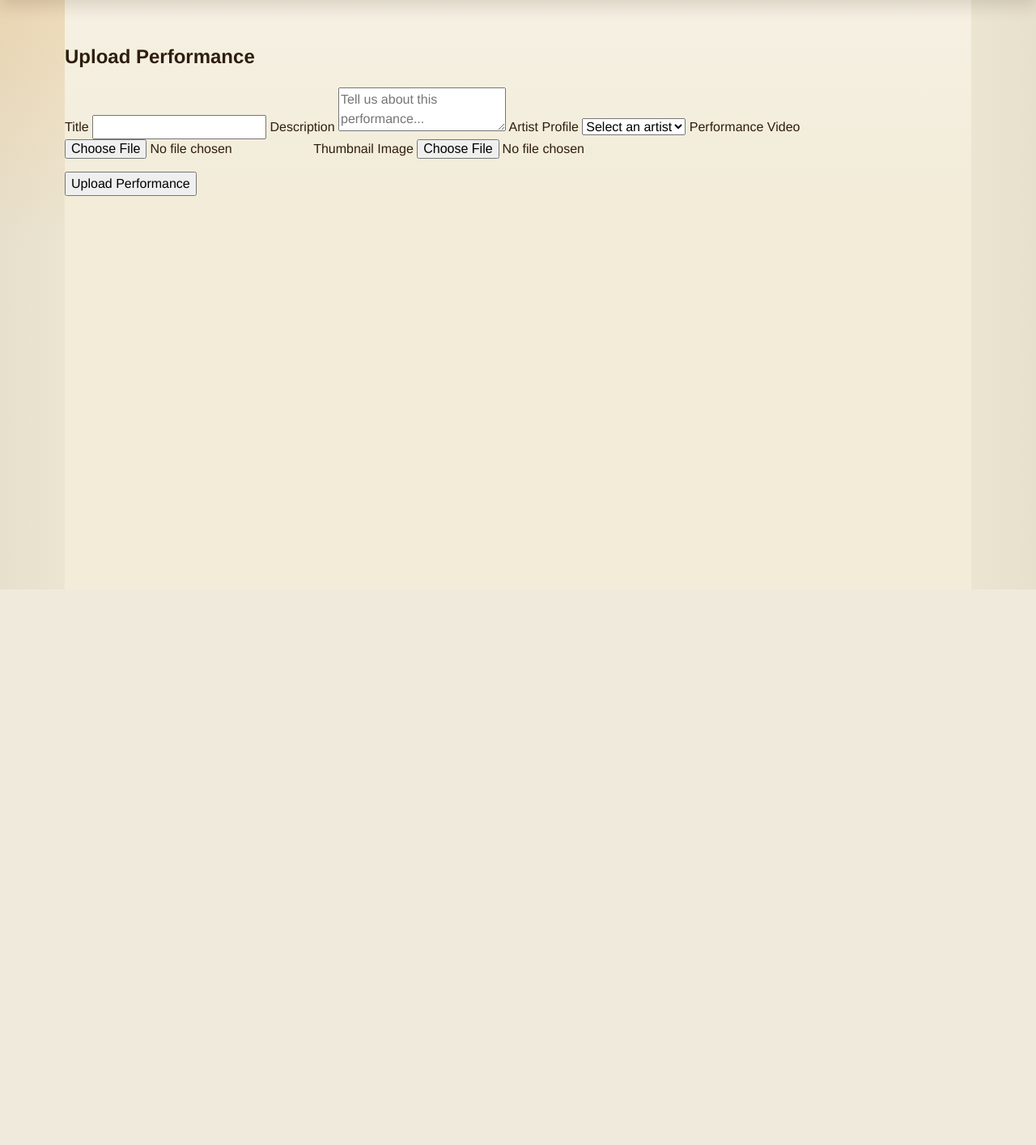
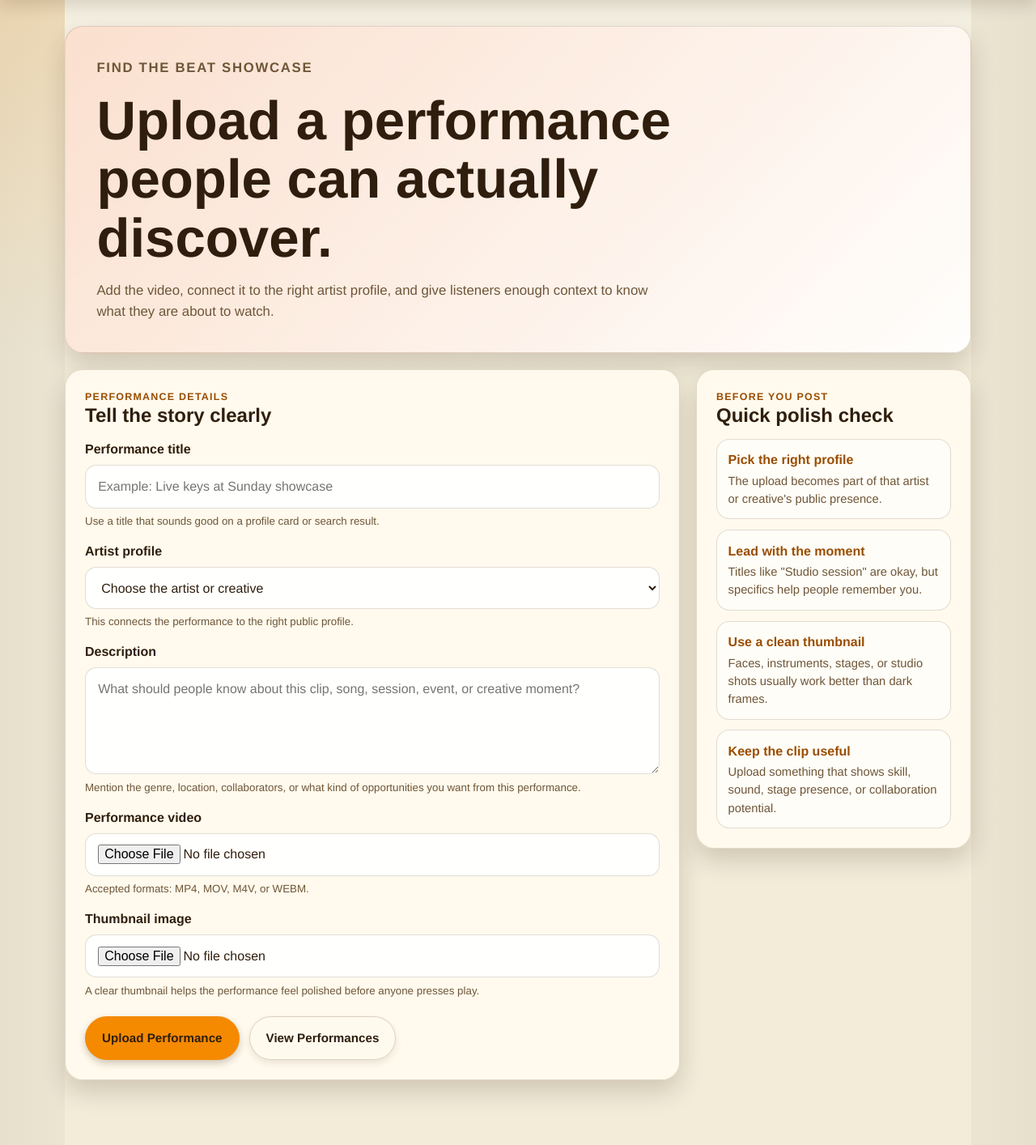
Before and after one commit to shayreneabee/find-the-beat, a Flask app: page /upload in a window 1280 px wide. Shown: the part 118-1532 px from the top of the page at 81% size. Before the commit the page ends 846 px from the top, so only its background shows below. Run offline with Flask 3, Linux system fonts and the light colour scheme; some libraries are stand-ins or nearby versions.

Commit message:
Polish performance upload page

```diff
--- a/templates/upload_performance.html
+++ b/templates/upload_performance.html
@@ -1,35 +1,225 @@
 {% extends "base.html" %}
 
-{% block title %}Upload Performance{% endblock %}
+{% block title %}Upload Performance • Find the Beat{% endblock %}
+
+{% block head %}
+<style>
+  .upload-shell {
+    display: grid;
+    gap: 1.25rem;
+  }
+
+  .upload-hero,
+  .upload-panel,
+  .upload-tips {
+    background: var(--card);
+    border: 1px solid var(--line);
+    border-radius: 22px;
+    box-shadow: var(--shadow);
+  }
+
+  .upload-hero {
+    display: grid;
+    gap: 1rem;
+    padding: clamp(1.25rem, 4vw, 2.4rem);
+    background:
+      linear-gradient(135deg, rgba(228, 87, 46, 0.16), rgba(255, 255, 255, 0.82)),
+      var(--card);
+  }
+
+  .upload-eyebrow {
+    margin: 0;
+    color: var(--accent-dark);
+    font-size: 0.78rem;
+    font-weight: 900;
+    letter-spacing: 0.1em;
+    text-transform: uppercase;
+  }
+
+  .upload-hero h1,
+  .upload-panel h2,
+  .upload-tips h2 {
+    margin: 0;
+    line-height: 1.08;
+  }
+
+  .upload-hero h1 {
+    max-width: 820px;
+    font-size: clamp(2rem, 6vw, 4.2rem);
+  }
+
+  .upload-hero p {
+    max-width: 720px;
+    margin: 0;
+    color: var(--muted);
+    font-size: 1.05rem;
+  }
+
+  .upload-layout {
+    display: grid;
+    gap: 1.25rem;
+  }
+
+  .upload-panel,
+  .upload-tips {
+    padding: clamp(1rem, 3vw, 1.5rem);
+  }
+
+  .upload-form {
+    display: grid;
+    gap: 1rem;
+    margin-top: 1.1rem;
+  }
+
+  .field-group {
+    display: grid;
+    gap: 0.45rem;
+  }
+
+  .field-group label {
+    font-weight: 900;
+  }
+
+  .field-group small {
+    color: var(--muted);
+    line-height: 1.35;
+  }
+
+  .upload-form input,
+  .upload-form textarea,
+  .upload-form select {
+    width: 100%;
+    min-height: 52px;
+    padding: 0.85rem 0.95rem;
+    border: 1px solid var(--line);
+    border-radius: 14px;
+    background: rgba(255, 255, 255, 0.86);
+    color: var(--text);
+  }
+
+  .upload-form textarea {
+    min-height: 132px;
+    resize: vertical;
+  }
+
+  .file-drop {
+    border: 1px dashed rgba(228, 87, 46, 0.46);
+    background: rgba(255, 228, 216, 0.32);
+  }
+
+  .upload-actions {
+    display: flex;
+    gap: 0.75rem;
+    flex-wrap: wrap;
+    align-items: center;
+    padding-top: 0.4rem;
+  }
+
+  .upload-actions .button {
+    border-radius: 999px;
+  }
+
+  .tip-list {
+    display: grid;
+    gap: 0.8rem;
+    margin: 1rem 0 0;
+    padding: 0;
+    list-style: none;
+  }
+
+  .tip-list li {
+    display: grid;
+    gap: 0.15rem;
+    padding: 0.85rem;
+    border: 1px solid var(--line);
+    border-radius: 16px;
+    background: rgba(255, 255, 255, 0.58);
+  }
+
+  .tip-list strong {
+    color: var(--accent-dark);
+  }
+
+  .tip-list span {
+    color: var(--muted);
+    font-size: 0.92rem;
+  }
+
+  @media (min-width: 860px) {
+    .upload-layout {
+      grid-template-columns: minmax(0, 1fr) 340px;
+      align-items: start;
+    }
+  }
+</style>
+{% endblock %}
 
 {% block content %}
-<section class="form-card">
-    <h1>Upload Performance</h1>
+<section class="upload-shell">
+  <div class="upload-hero">
+    <p class="upload-eyebrow">Find the Beat showcase</p>
+    <h1>Upload a performance people can actually discover.</h1>
+    <p>Add the video, connect it to the right artist profile, and give listeners enough context to know what they are about to watch.</p>
+  </div>
 
-    <form method="POST" enctype="multipart/form-data">
-        <label>Title</label>
-        <input type="text" name="title" required>
+  <div class="upload-layout">
+    <section class="upload-panel">
+      <p class="upload-eyebrow">Performance details</p>
+      <h2>Tell the story clearly</h2>
 
-        <label>Description</label>
-        <textarea name="description" placeholder="Tell us about this performance..."></textarea>
+      <form class="upload-form" method="POST" enctype="multipart/form-data">
+        <div class="field-group">
+          <label for="title">Performance title</label>
+          <input id="title" type="text" name="title" placeholder="Example: Live keys at Sunday showcase" required>
+          <small>Use a title that sounds good on a profile card or search result.</small>
+        </div>
 
-        <label>Artist Profile</label>
-        <select name="profile_id" required>
-            <option value="">Select an artist</option>
+        <div class="field-group">
+          <label for="profile_id">Artist profile</label>
+          <select id="profile_id" name="profile_id" required>
+            <option value="">Choose the artist or creative</option>
             {% for p in profiles %}
-                <option value="{{ p.id }}">{{ p.display_name }} — {{ p.role }}</option>
+              <option value="{{ p.id }}">{{ p.display_name }} — {{ p.role }}</option>
             {% endfor %}
-        </select>
+          </select>
+          <small>This connects the performance to the right public profile.</small>
+        </div>
 
-        <label>Performance Video</label>
-        <input type="file" name="video" accept=".mp4,.mov,.m4v,.webm">
+        <div class="field-group">
+          <label for="description">Description</label>
+          <textarea id="description" name="description" placeholder="What should people know about this clip, song, session, event, or creative moment?"></textarea>
+          <small>Mention the genre, location, collaborators, or what kind of opportunities you want from this performance.</small>
+        </div>
 
-        <label>Thumbnail Image</label>
-        <input type="file" name="thumb" accept=".jpg,.jpeg,.png,.webp">
+        <div class="field-group">
+          <label for="video">Performance video</label>
+          <input class="file-drop" id="video" type="file" name="video" accept=".mp4,.mov,.m4v,.webm">
+          <small>Accepted formats: MP4, MOV, M4V, or WEBM.</small>
+        </div>
 
-        <div style="margin-top:16px;">
-            <button type="submit">Upload Performance</button>
+        <div class="field-group">
+          <label for="thumb">Thumbnail image</label>
+          <input class="file-drop" id="thumb" type="file" name="thumb" accept=".jpg,.jpeg,.png,.webp">
+          <small>A clear thumbnail helps the performance feel polished before anyone presses play.</small>
         </div>
-    </form>
+
+        <div class="upload-actions">
+          <button class="button primary" type="submit">Upload Performance</button>
+          <a class="button secondary" href="{{ url_for('performances') }}">View Performances</a>
+        </div>
+      </form>
+    </section>
+
+    <aside class="upload-tips">
+      <p class="upload-eyebrow">Before you post</p>
+      <h2>Quick polish check</h2>
+      <ul class="tip-list">
+        <li><strong>Pick the right profile</strong><span>The upload becomes part of that artist or creative's public presence.</span></li>
+        <li><strong>Lead with the moment</strong><span>Titles like "Studio session" are okay, but specifics help people remember you.</span></li>
+        <li><strong>Use a clean thumbnail</strong><span>Faces, instruments, stages, or studio shots usually work better than dark frames.</span></li>
+        <li><strong>Keep the clip useful</strong><span>Upload something that shows skill, sound, stage presence, or collaboration potential.</span></li>
+      </ul>
+    </aside>
+  </div>
 </section>
 {% endblock %}
```
